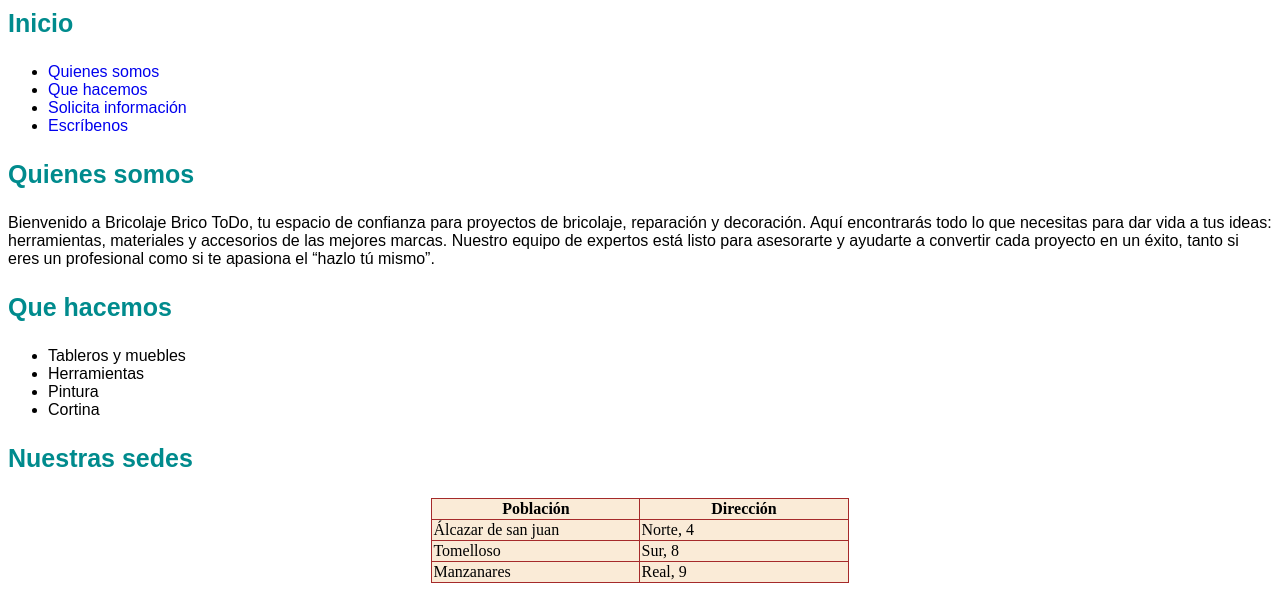
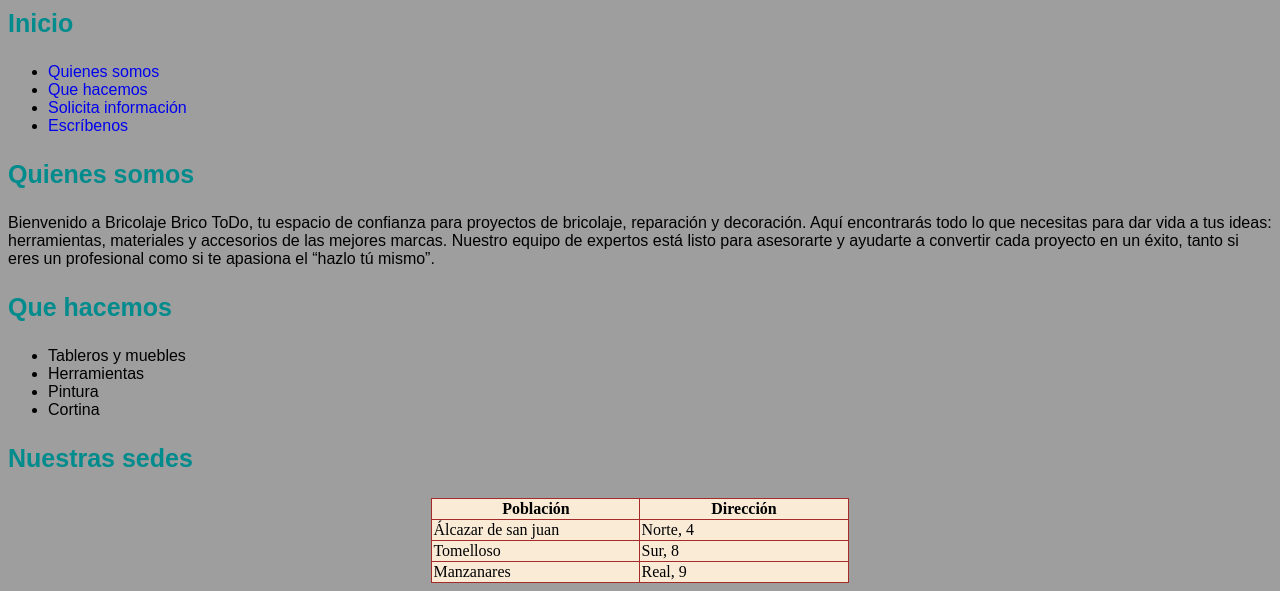
Before and after one commit to FcoGarciaBo/2.B.2-P-gina-de-una-tienda, a plain HTML site: page index.html in a window 1280 px wide. Shown: the part 209-800 px from the top of the page. Drawn offline with Linux system fonts and the light colour scheme; the site is published under a folder, as on GitHub Pages, so addresses that start at the root find nothing.

Commit message:
Update index.html

```diff
--- a/index.html
+++ b/index.html
@@ -5,7 +5,7 @@
     <meta name="viewport" content="width=device-width, initial-scale=1.0">
     <title>Tienda de bricolaje</title>
      <style>
-        body {background-image:url("/bricotodo.png");
+        body {background-image:url("bricotodo.png");
     background-size:cover;}
      </style>
     <link rel="stylesheet" href="estilos.css">
```
